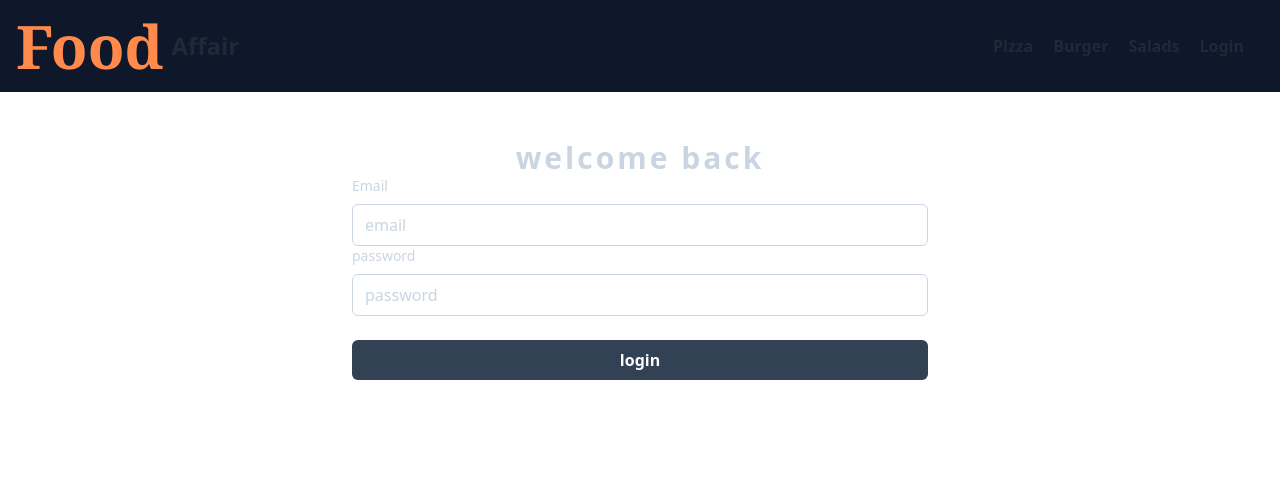
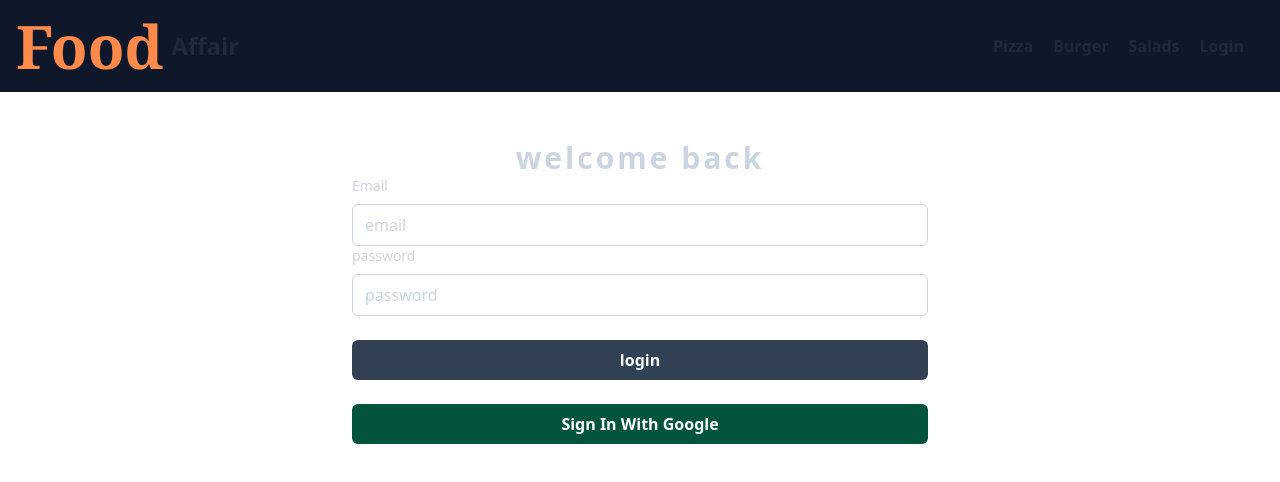
Before and after one commit to sakibhasan-24/food-delivery-app, a React (Vite) app: page /login in a window 1280 px wide. Shown: the top 482 px of the page. Built offline with nearby package versions, Linux system fonts and the light colour scheme.

Commit message:
google sign in

```diff
--- a/src/component/GoogleSignUp.jsx
+++ b/src/component/GoogleSignUp.jsx
@@ -1,5 +1,56 @@
-import React from "react";
-
+import React, { useState } from "react";
+import app from "../firebase/firebase.config";
+import { GoogleAuthProvider, getAuth, signInWithPopup } from "firebase/auth";
+import { useDispatch } from "react-redux";
+import useAuth from "../hooks/useAuth";
+import { logInSuccess } from "../redux/user/userSlice";
+import Swal from "sweetalert2";
+import { useNavigate } from "react-router-dom";
 export default function GoogleSignUp() {
-  return <div>GoogleSignUp</div>;
+  const navigate = useNavigate();
+  const auth = getAuth(app);
+  const dispatch = useDispatch();
+  const { googleSignIn } = useAuth();
+  const [loading, setLoading] = useState(false);
+  const googleProvider = new GoogleAuthProvider();
+  const handleGoogleSignUp = async () => {
+    setLoading(true);
+    try {
+      const result = await signInWithPopup(auth, googleProvider);
+      //   console.log(result.user);
+      // save in db
+      const userInfo = {
+        userName: result?.user?.displayName,
+        email: result?.user?.email,
+        profilePicture: result?.user?.photoURL,
+      };
+      const response = await googleSignIn(userInfo);
+      //   console.log(response);
+      if (response.success) {
+        Swal.fire({
+          title: "welcome back",
+          text: "you have successfully logged in",
+          timer: 1500,
+        });
+      }
+      dispatch(logInSuccess(response.user));
+      navigate("/");
+    } catch (error) {
+      console.log(error);
+    } finally {
+      setLoading(false);
+    }
+  };
+  return (
+    <div>
+      <button
+        onClick={handleGoogleSignUp}
+        type="button"
+        disabled={loading}
+        className="w-full px-4 py-2 bg-green-800 text-white font-bold rounded-md"
+      >
+        {loading ? "loading............" : " Sign In With Google"}
+      </button>
+    </div>
+  );
 }
--- a/src/hooks/useAuth.js
+++ b/src/hooks/useAuth.js
@@ -8,7 +8,7 @@ export default function useAuth() {
     setUserLoading(true);
     try {
       const res = await axiosPublic.post("/api/user/signup", userInfo);
-      console.log(res);
+      //   console.log(res);
       return res.data;
     } catch (error) {
       console.log(error);
@@ -21,7 +21,7 @@ export default function useAuth() {
     setUserLoading(true);
     try {
       const res = await axiosPublic.post("/api/user/login", userInfo);
-      console.log(res);
+      //   console.log(res);
       return res.data;
     } catch (error) {
       console.log(error);
@@ -30,5 +30,19 @@ export default function useAuth() {
     }
   };
 
-  return { userSignUp, userLogIn, userLoading };
+  const googleSignIn = async (userInfo) => {
+    // console.log(userInfo);
+    setUserLoading(true);
+    try {
+      const res = await axiosPublic.post("/api/user/googleLogIn", userInfo);
+      //   console.log(res.data);
+      return res.data;
+    } catch (error) {
+      console.log(error);
+    } finally {
+      setUserLoading(false);
+    }
+  };
+
+  return { userSignUp, userLogIn, googleSignIn, userLoading };
 }
--- a/src/pages/registration/Login.jsx
+++ b/src/pages/registration/Login.jsx
@@ -9,6 +9,7 @@ import {
   logInStart,
   logInSuccess,
 } from "../../redux/user/userSlice";
+import GoogleSignUp from "../../component/GoogleSignUp";
 
 export default function Login() {
   const { userLoading, userLogIn } = useAuth();
@@ -93,6 +94,7 @@ export default function Login() {
             disabled={userLoading}
             className="w-full my-6 bg-slate-700 rounded-md px-4 py-2 font-bold text-slate-50  hover:bg-slate-600 cursor-pointer"
           />
+          <GoogleSignUp />
         </form>
       </div>
     </div>
--- a/src/pages/registration/SignUp.jsx
+++ b/src/pages/registration/SignUp.jsx
@@ -10,6 +10,7 @@ import {
 import app from "../../firebase/firebase.config";
 // import useApiCall from "../../hooks/api/useApiCall";
 import useAuth from "../../hooks/useAuth";
+import GoogleSignUp from "../../component/GoogleSignUp";
 export default function SignUp() {
   const { userLoading, userSignUp } = useAuth();
   const [formData, setFormData] = useState({});
@@ -201,6 +202,7 @@ export default function SignUp() {
             value={"signUp"}
             className="w-full bg-slate-700 rounded-md px-4 py-2 font-bold text-slate-50  hover:bg-slate-600 cursor-pointer"
           />
+          <GoogleSignUp />
         </form>
       </div>
     </div>
```
